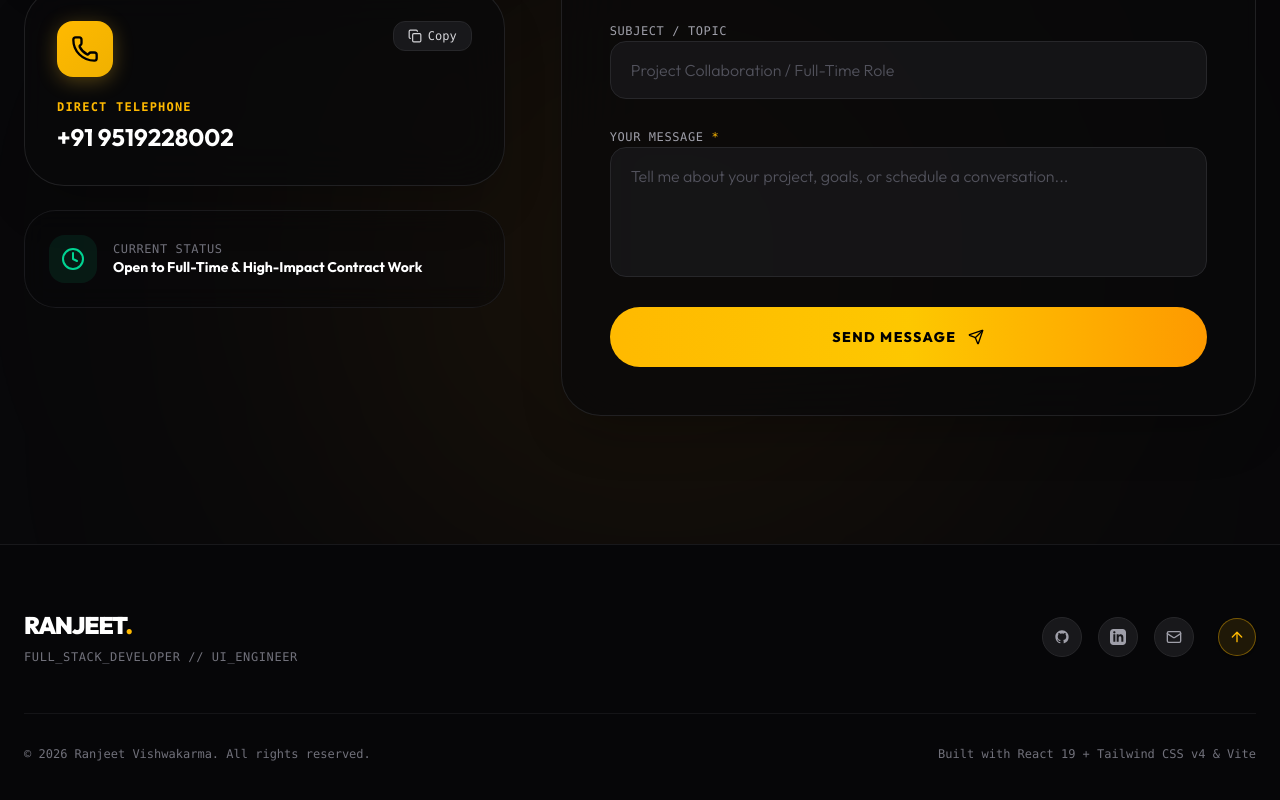
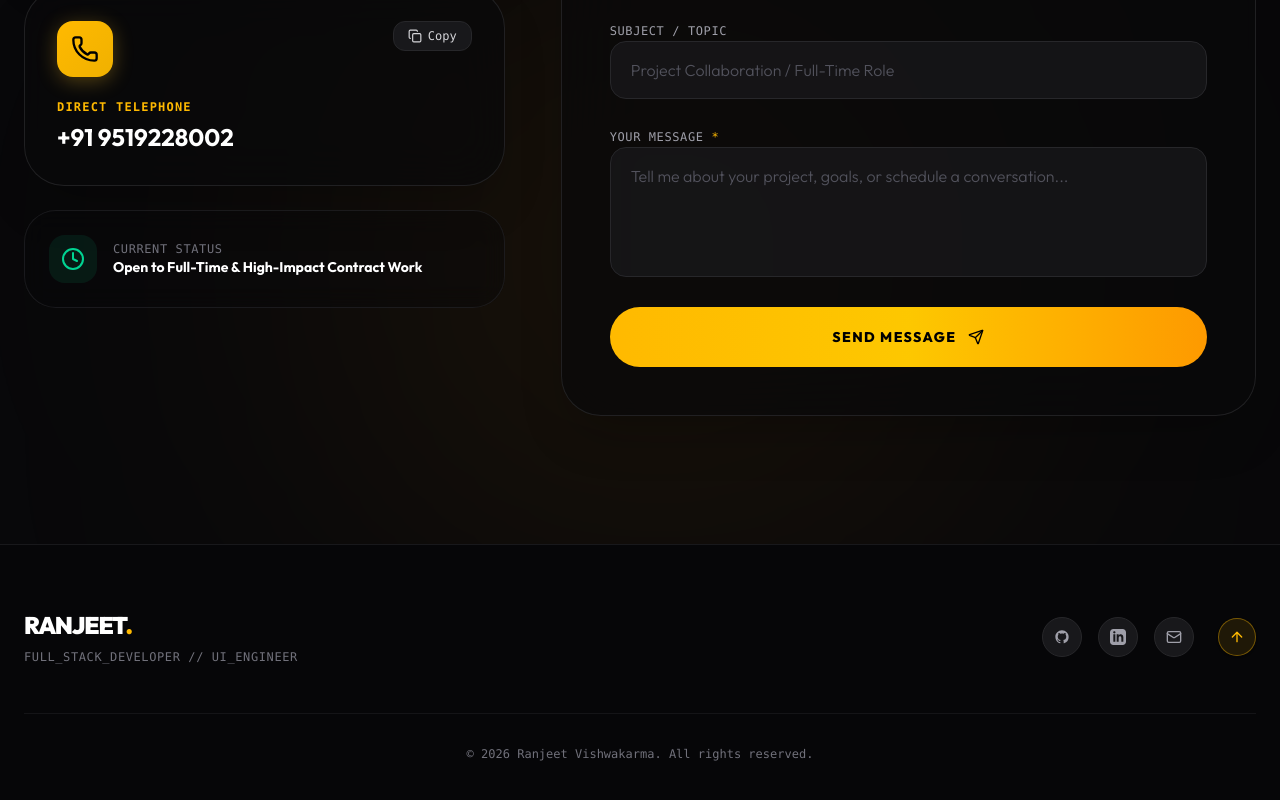
Before and after one commit to Ranjit2002/Ranjit_portfolio, a React (Vite) app: page / in a window 1280 px wide. Shown: the part 7015-7815 px from the top of the page. Built offline with nearby package versions, Linux system fonts and the light colour scheme.

Commit message:
initial commit

```diff
--- a/src/components/Footer.jsx
+++ b/src/components/Footer.jsx
@@ -65,12 +65,9 @@ export default function Footer({ theme }) {
 
         </div>
 
-        {/* Bottom Credits & Built With */}
-        <div className="flex flex-col sm:flex-row items-center justify-between gap-4 pt-8 text-xs font-mono text-zinc-500">
+        {/* Bottom Credits */}
+        <div className="flex items-center justify-center pt-8 text-xs font-mono text-zinc-500 text-center">
           <p>© {new Date().getFullYear()} Ranjeet Vishwakarma. All rights reserved.</p>
-          <div className="flex items-center gap-2">
-            <span>Built with React 19 + Tailwind CSS v4 &amp; Vite</span>
-          </div>
         </div>
 
       </div>
```
